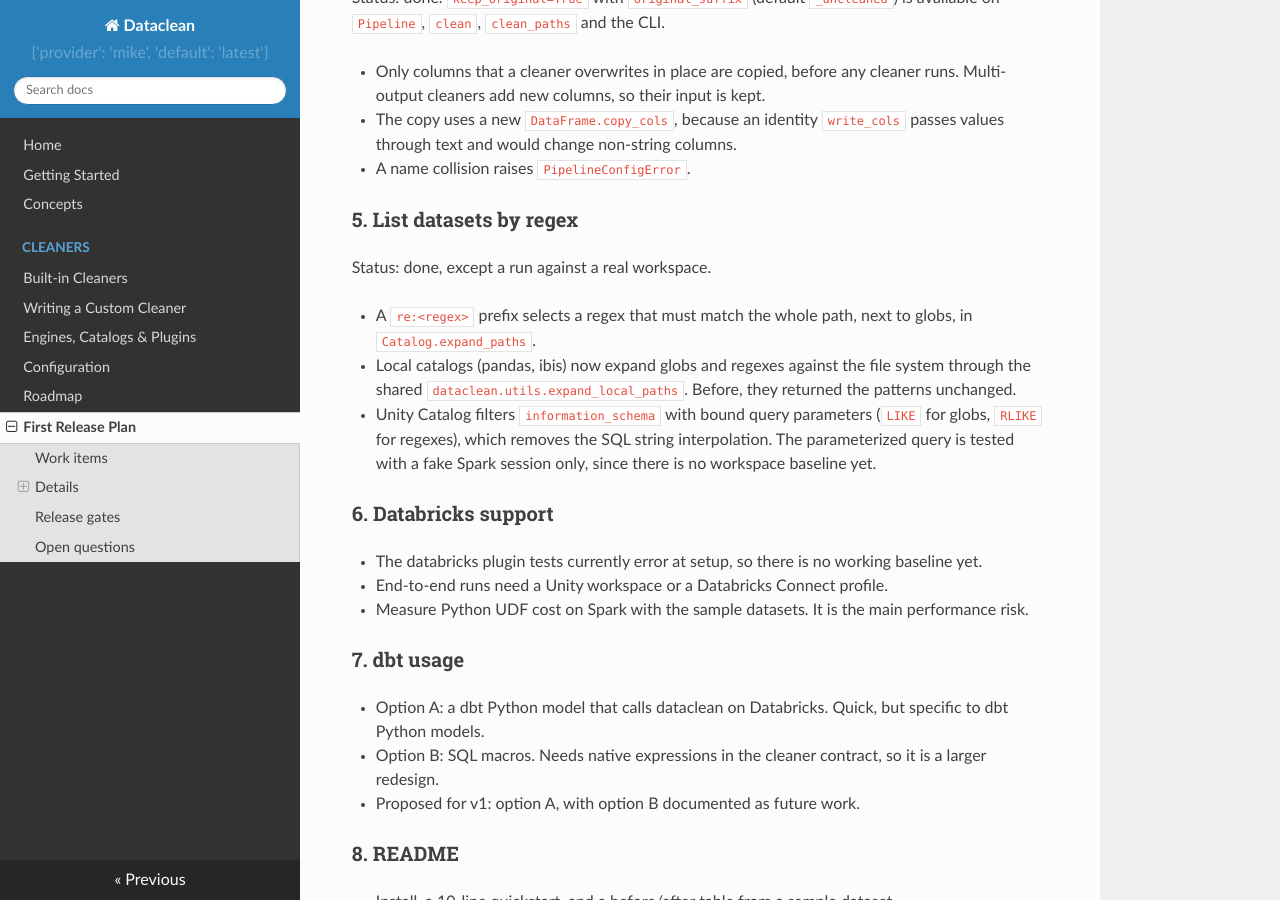
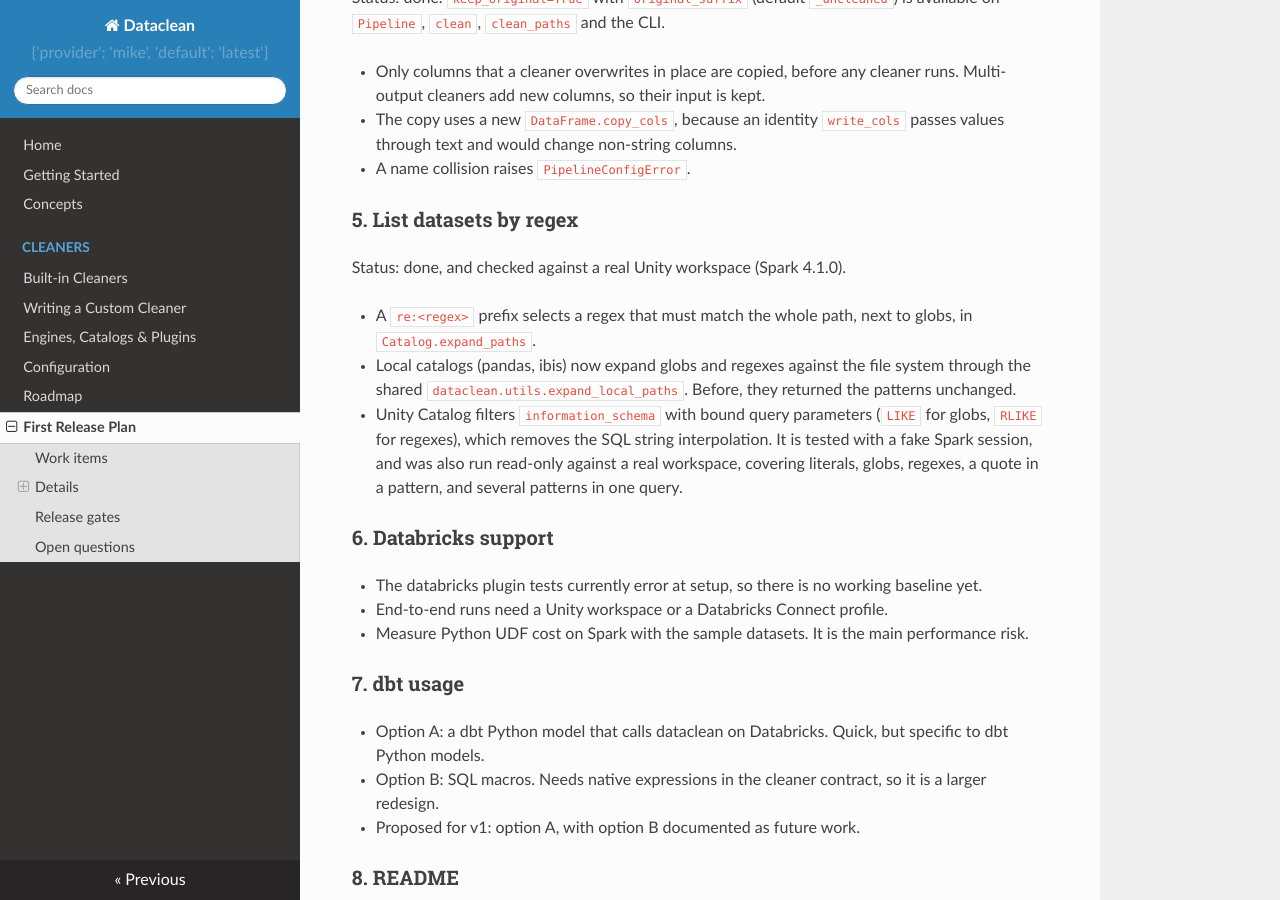
Before and after one commit to chetansinghsajwan/dataclean, an MkDocs documentation site: the page built from docs/release-plan.md, in a window 1280 px wide and 900 px high, scrolled down 1494 px. Built offline with MkDocs 1.6.1, drawn with Linux system fonts in a browser that asks for light colours; nearby versions of some CDN libraries.

Commit message:
docs: mark release plan item 5 as checked against a real workspace

```diff
--- a/docs/release-plan.md
+++ b/docs/release-plan.md
@@ -62,7 +62,7 @@ Status: done. `keep_original=True` with `original_suffix` (default
 
 ### 5. List datasets by regex
 
-Status: done, except a run against a real workspace.
+Status: done, and checked against a real Unity workspace (Spark 4.1.0).
 
 - A `re:<regex>` prefix selects a regex that must match the whole path, next
   to globs, in `Catalog.expand_paths`.
@@ -71,8 +71,9 @@ Status: done, except a run against a real workspace.
   returned the patterns unchanged.
 - Unity Catalog filters `information_schema` with bound query parameters
   (`LIKE` for globs, `RLIKE` for regexes), which removes the SQL string
-  interpolation. The parameterized query is tested with a fake Spark session
-  only, since there is no workspace baseline yet.
+  interpolation. It is tested with a fake Spark session, and was also run
+  read-only against a real workspace, covering literals, globs, regexes, a
+  quote in a pattern, and several patterns in one query.
 
 ### 6. Databricks support
 
```
